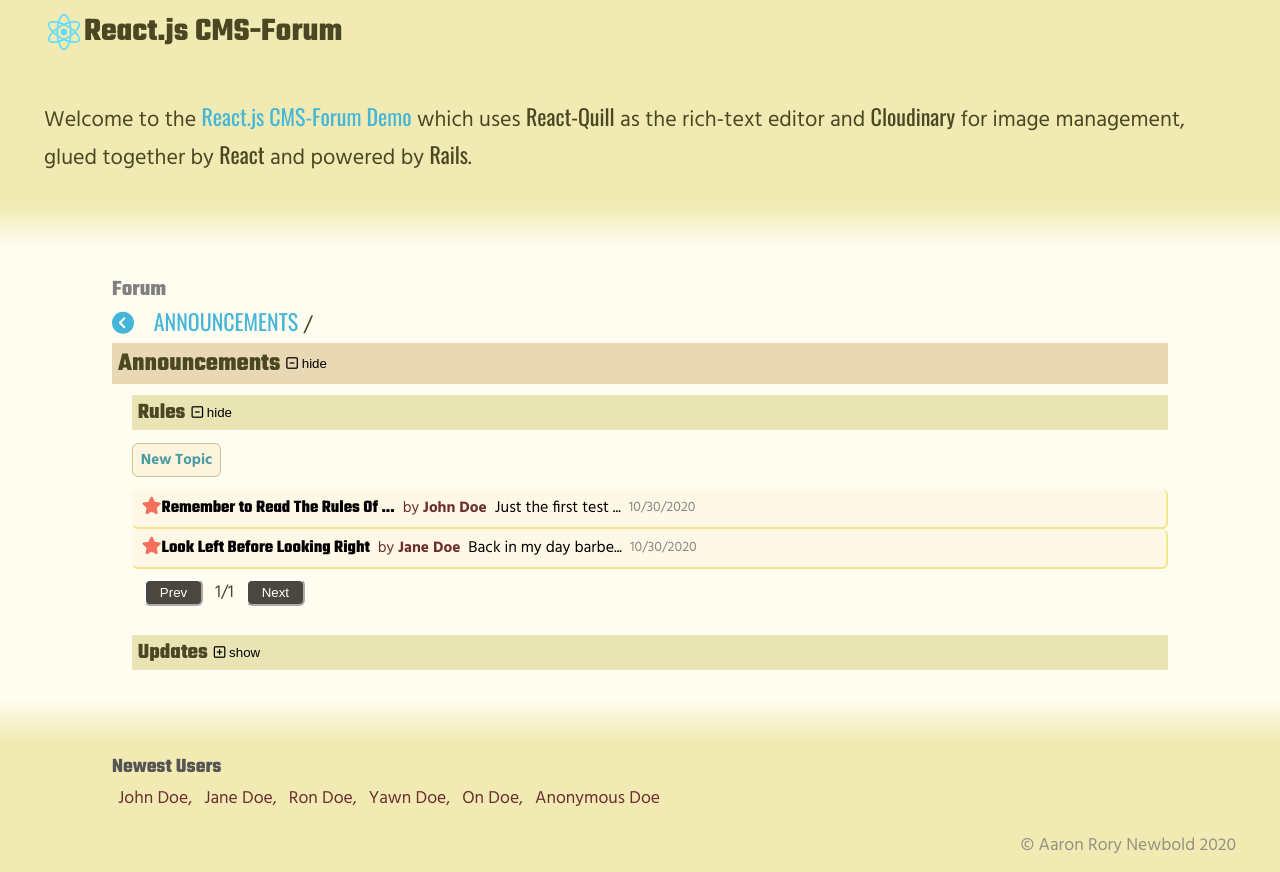
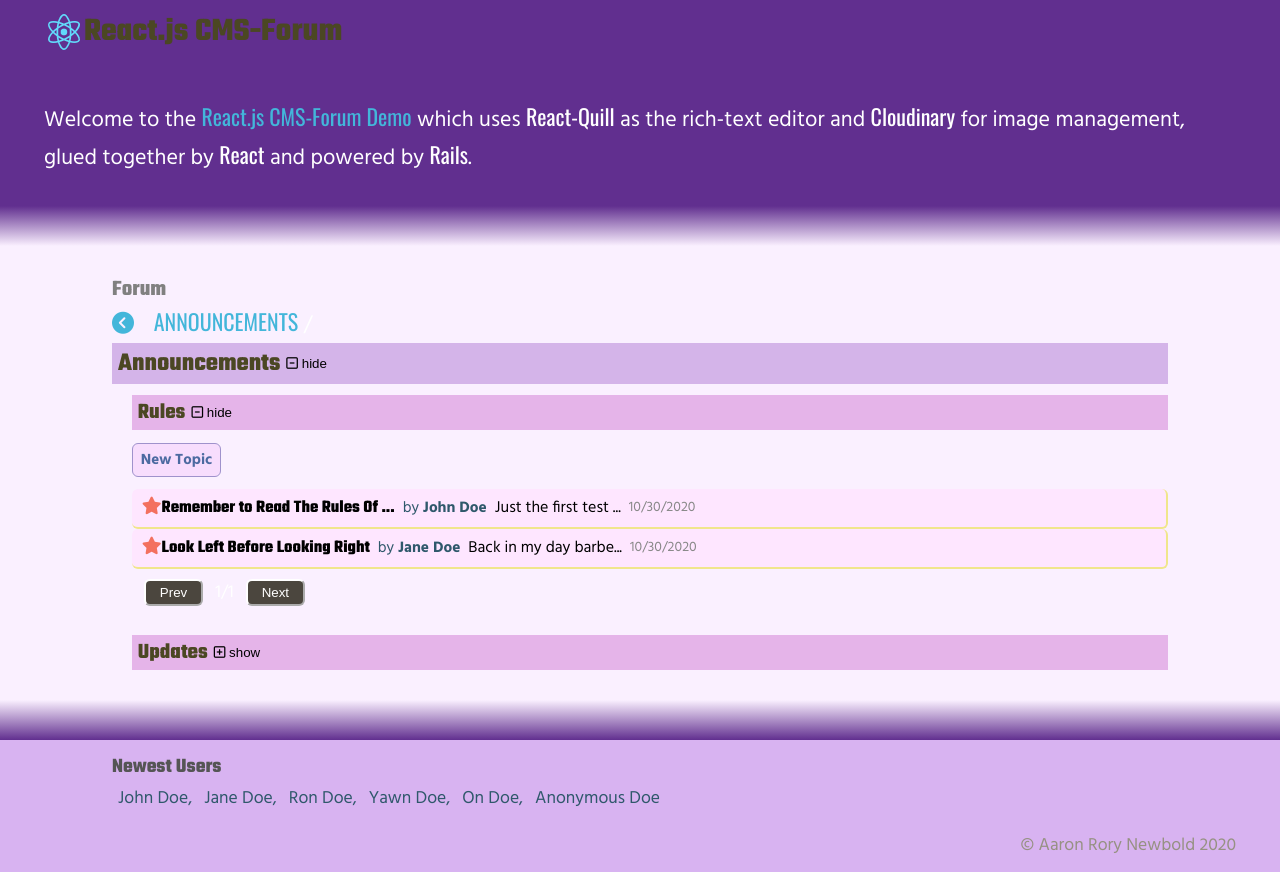
Before and after one commit to Aaron-RN/REACT-CMSBlog, a React (Create React App) app: page /announcements in a window 1280 px wide. Built offline with nearby package versions, Linux system fonts and the light colour scheme.

Commit message:
CSS changes to allow themes
- fix for edit post button (had wrong route)

```diff
--- a/src/App.js
+++ b/src/App.js
@@ -37,12 +37,11 @@
     setAllPosts(allPostsSorted);
   }, [allPosts]);
 
+  // Follow up redirect after a post is selected
   useEffect(() => {
     if (selectedPost) {
       const { forum, subforum, id } = selectedPost;
-      if (!subforum) {
-        setRedirect(<Redirect to={`/${forum}/posts/${id}`} />);
-      } else { setRedirect(<Redirect to={`/${forum}/${subforum}/posts/${id}`} />); }
+      setRedirect(<Redirect to={`/${forum}${subforum ? `/${subforum}` : ''}/posts/${id}`} />);
     }
   }, [selectedPost]);
 
--- a/src/assets/css/App.css
+++ b/src/assets/css/App.css
@@ -1,9 +1,29 @@
 :root {
-  --mainBG: #fffcf0;
+  /* Default Theme */
+  /* --mainBG: #fffcf0;
   --navBG: #f1ebb3;
+  --navText: #4b4723;
+  --forumHeaderBG: #e9d8b4;
   --headerBG: #e9e4b4;
   --postBG: #fff8e6;
   --authorColor: #6b2f2f;
+  --newPostText: #4c9ca1;
+  --newPostBorder: #ccc292;
+  --newPostBG: #fdf4dd;
+  --footerBG: #f1ebb3;
+   */
+  /* Microverse Theme */
+  --mainBG: #faf0ff;
+  --navBG: #612f8f;
+  --navText: #ffffff;
+  --forumHeaderBG: #d4b4e9;
+  --headerBG: #e5b4e9;
+  --postBG: #fee6ff;
+  --authorColor: #2f586b;
+  --newPostText: #4c6aa1;
+  --newPostBorder: #9f92cc;
+  --newPostBG: #f7ddfd;
+  --footerBG: #d8b3f1;
 }
 
 *,
@@ -115,7 +135,7 @@
   opacity: 0;
   z-index: 1;
 }
-.bg-navbar { position: relative; background-color: var(--navBG); color: #4b4723; }
+.bg-navbar { position: relative; background-color: var(--navBG); color: var(--navText); }
 .bg-main { background-color: var(--mainBG); min-height: 56.1vh; } /* #fdfaee */
 .blend-nav-main {
   width: 100%;
@@ -131,7 +151,7 @@
   font-size: 0.8em;
   padding: 4px 12px;
   color: #969183;
-  background-color: #f1ebb3;
+  background-color: var(--footerBG);
 }
 .App-logo {
   display: inline-block;
--- a/src/assets/css/blogPage.css
+++ b/src/assets/css/blogPage.css
@@ -7,9 +7,9 @@
   font-size: 15px;
   font-weight: bold;
   padding: 4px 8px;
-  color: #4c9ca1;
-  background-color: #fdf4dd;
-  border: 1px solid #ccc292;
+  color: var(--newPostText);
+  background-color: var(--newPostBG);
+  border: 1px solid var(--newPostBorder);
   border-radius: 6px;
   margin-bottom: 12px;
   cursor: pointer;
@@ -29,7 +29,7 @@
 }
 #BlogPage .edit-post-btn:hover { transform: scale(1.035); }
 
-#BlogPage .bg-announcement { background-color: #e9d8b4 !important; }
+#BlogPage .bg-announcement { background-color: var(--forumHeaderBG) !important; }
 #BlogPage .header-title {
   display: flex;
   align-items: center;
--- a/src/components/functional/blogPage/newPost.js
+++ b/src/components/functional/blogPage/newPost.js
@@ -42,7 +42,7 @@
     <div id="BlogPage" className="bg-main">
       <div className="container-md">
         <form className="newPost" onSubmit={handleSubmitPost} encType="multipart/form-data">
-          <Link to={`/${forum}`}>
+          <Link to={`/${forum}${subforum ? `/${subforum}` : ''}`}>
             <i className="fas fa-chevron-circle-left pr-01" />
             Back
           </Link>
--- a/src/components/functional/blogPage/postPage.js
+++ b/src/components/functional/blogPage/postPage.js
@@ -76,7 +76,7 @@
                 </div>
               )}
               {/* eslint-disable-next-line camelcase */}
-              {(user.id === author_id) && <Link to={`/misc/posts/${id}/edit`} className="edit-post-btn">Edit Topic</Link>}
+              {(user.id === author_id) && <Link to={`/${forum}${subforum ? `/${subforum}` : ''}/posts/${id}/edit`} className="edit-post-btn">Edit Topic</Link>}
             </div>
           </div>
           <div ref={bodyElem} />
```
